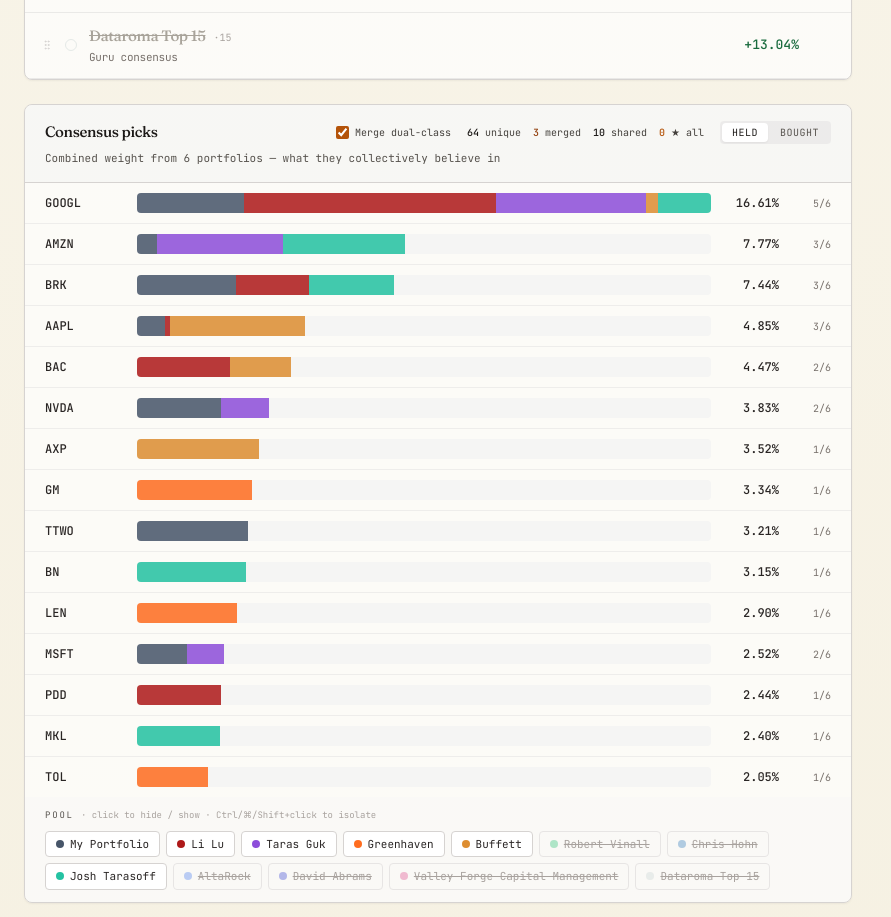
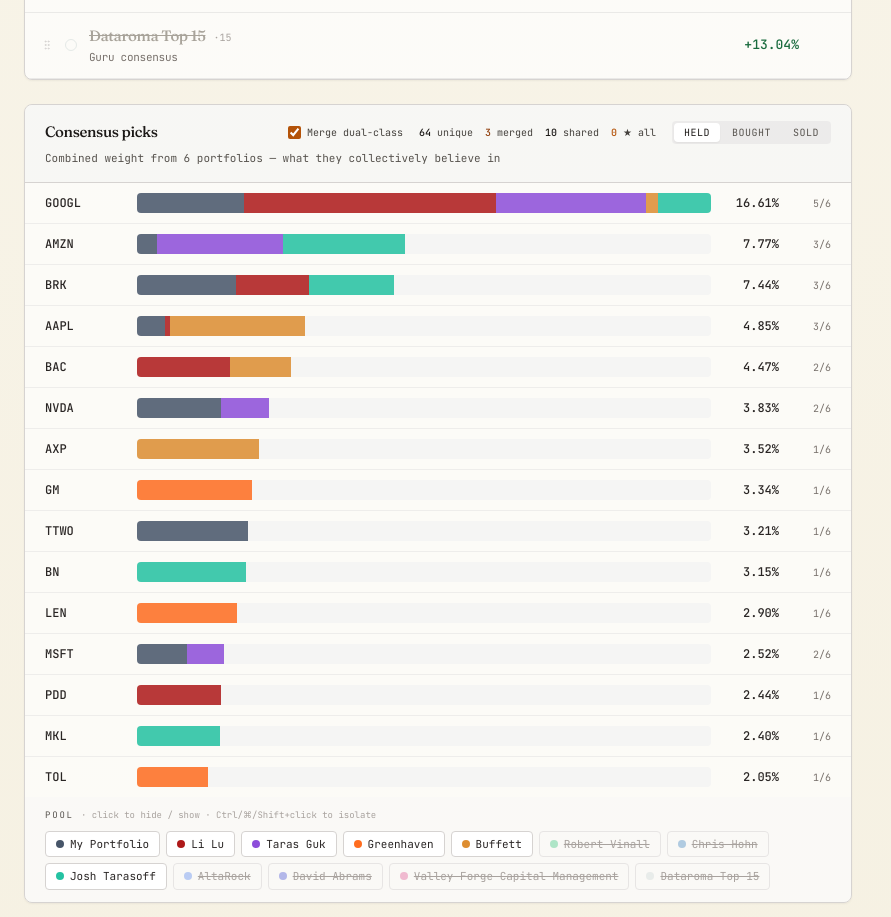
Before and after one commit to LoyEgor/portfolio-performance, a React (Vite) app: page / in a window 1280 px wide. Shown: the part 1640-2557 px from the top of the page, without its empty margins (0-891 px from the left). Built offline with nearby package versions, Linux system fonts and the light colour scheme.

Commit message:
feat: extend portfolio consensus analysis to include 'sold' view mode, enhancing historical comparison and UI labels

```diff
--- a/src/portfolio_tracker.jsx
+++ b/src/portfolio_tracker.jsx
@@ -1514,7 +1514,7 @@
   // In 'bought' mode also drop portfolios without history (no prior snapshot to diff against).
   const includedPortfolios = visibleNonEmpty
     .filter(hasActiveHoldings)
-    .filter(p => viewMode === 'bought' ? hasPrevSnapshot(p) : true);
+    .filter(p => viewMode !== 'held' ? hasPrevSnapshot(p) : true);
   const N = includedPortfolios.length;
 
   // Build a {normalizedTicker → renormalized 100%-sum weight} map for an arbitrary holdings array,
@@ -1548,15 +1548,26 @@
 
       // Each portfolio's per-ticker contribution depends on the mode.
       let contrib;
-      if (viewMode === 'bought' && p.history?.length) {
+      if ((viewMode === 'bought' || viewMode === 'sold') && p.history?.length) {
         // Latest history entry by asOf is the previous quarter.
         const prev = [...p.history].sort((a, b) => a.asOf.localeCompare(b.asOf))[p.history.length - 1];
-        const prevContrib = contribFor(prev.holdings, p, null);
+        // For 'sold' the originals tracker is also fed from prev so fully-exited tickers keep names.
+        const prevContrib = contribFor(prev.holdings, p, viewMode === 'sold' ? portfolioOriginals : null);
         contrib = {};
+        if (viewMode === 'bought') {
           Object.keys(currContrib).forEach(t => {
             const delta = currContrib[t] - (prevContrib[t] || 0);
-          if (delta > 0) contrib[t] = delta;  // positive delta = added weight to this position
-        });
+            if (delta > 0) contrib[t] = delta;
+          });
+        } else {
+          // 'sold': aggregate magnitudes of weight reductions and full exits (positions in prev,
+          // not in current). The score for a fully-sold ticker is its previous weight.
+          const allTickers = new Set([...Object.keys(prevContrib), ...Object.keys(currContrib)]);
+          allTickers.forEach(t => {
+            const delta = (prevContrib[t] || 0) - (currContrib[t] || 0);
+            if (delta > 0) contrib[t] = delta;
+          });
+        }
       } else {
         contrib = currContrib;
       }
@@ -1615,6 +1626,8 @@
             <div className="text-[15px] font-serif tracking-tight text-stone-900" style={{ fontWeight: 500 }}>
               {viewMode === 'bought'
                 ? (N === 1 ? `Recent buys · ${singlePortfolio.name}` : 'Recent buys')
+                : viewMode === 'sold'
+                  ? (N === 1 ? `Recent sells · ${singlePortfolio.name}` : 'Recent sells')
                   : (N === 1 ? `Holdings of ${singlePortfolio.name}` : 'Consensus picks')}
             </div>
             <div className="flex items-center gap-4 flex-wrap">
@@ -1657,12 +1670,16 @@
                 {N >= 2 && <div><span className="tabular-nums text-amber-700 font-medium">{heldByAll}</span> ★ all</div>}
               </div>
               <div className="flex items-center gap-0.5 bg-stone-200/60 rounded p-0.5">
-                {[{ id: 'held', label: 'Held' }, { id: 'bought', label: 'Bought' }].map(opt => (
+                {[
+                  { id: 'held',   label: 'Held',   tip: 'Aggregate current weights' },
+                  { id: 'bought', label: 'Bought', tip: 'Aggregate positive Δ vs last quarter' },
+                  { id: 'sold',   label: 'Sold',   tip: 'Aggregate weight cuts and full exits vs last quarter' },
+                ].map(opt => (
                   <button key={opt.id} onClick={() => setViewMode(opt.id)}
                     className={`px-2.5 py-0.5 text-[10px] tracking-[0.05em] uppercase font-mono rounded transition-all ${
                       viewMode === opt.id ? 'bg-white text-stone-900 shadow-sm' : 'text-stone-600 hover:text-stone-800'
                     }`}
-                    title={opt.id === 'bought' ? 'Aggregate positive Δ vs last quarter' : 'Aggregate current weights'}>
+                    title={opt.tip}>
                     {opt.label}
                   </button>
                 ))}
@@ -1671,11 +1688,13 @@
           </div>
           <div className="text-[11px] text-stone-600 font-mono mt-1.5">
             {N === 0
-              ? (viewMode === 'bought'
-                  ? 'No portfolios with quarterly history are included — toggle below'
-                  : 'No portfolios included — toggle below')
+              ? (viewMode === 'held'
+                  ? 'No portfolios included — toggle below'
+                  : 'No portfolios with quarterly history are included — toggle below')
               : viewMode === 'bought'
                 ? `Sum of positive Δ since last quarter, across ${N} portfolio${N === 1 ? '' : 's'} with history`
+                : viewMode === 'sold'
+                  ? `Sum of weight cuts and full exits since last quarter, across ${N} portfolio${N === 1 ? '' : 's'} with history`
                   : (N === 1
                       ? `Sorted by weight · pool more portfolios below to compute consensus`
                       : `Combined weight from ${N} portfolios — what they collectively believe in`)}
@@ -1748,11 +1767,15 @@
         <div className="bg-white/70 border border-stone-300 rounded-lg overflow-hidden shadow-sm">
           <div className="px-5 py-4 border-b border-stone-300 bg-stone-100/60">
             <div className="text-[15px] font-serif tracking-tight text-stone-900" style={{ fontWeight: 500 }}>
-              {viewMode === 'bought' ? 'Concentrated buys' : 'High-conviction bets'}
+              {viewMode === 'bought' ? 'Concentrated buys'
+                : viewMode === 'sold' ? 'Concentrated sells'
+                : 'High-conviction bets'}
             </div>
             <div className="text-[11px] text-stone-600 font-mono mt-0.5">
               {viewMode === 'bought'
                 ? 'Big add by 1–2 investors — non-consensus, concentrated buying signal'
+                : viewMode === 'sold'
+                  ? 'Big trim or full exit by 1–2 investors — non-consensus, concentrated selling signal'
                   : 'Held by few investors but with significant weight — non-consensus, high-conviction picks'}
             </div>
           </div>
```
Lines whose indentation alone changed are shown as unchanged.
